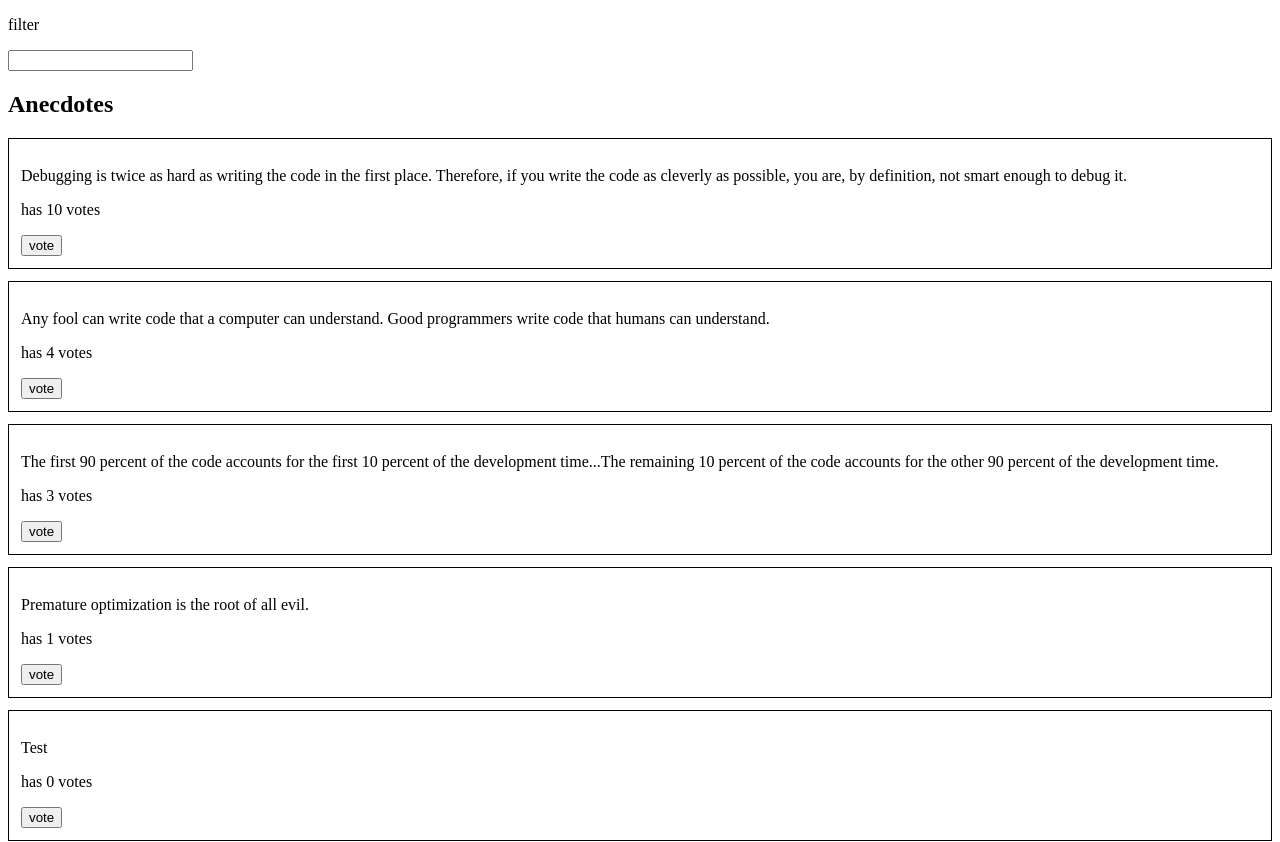
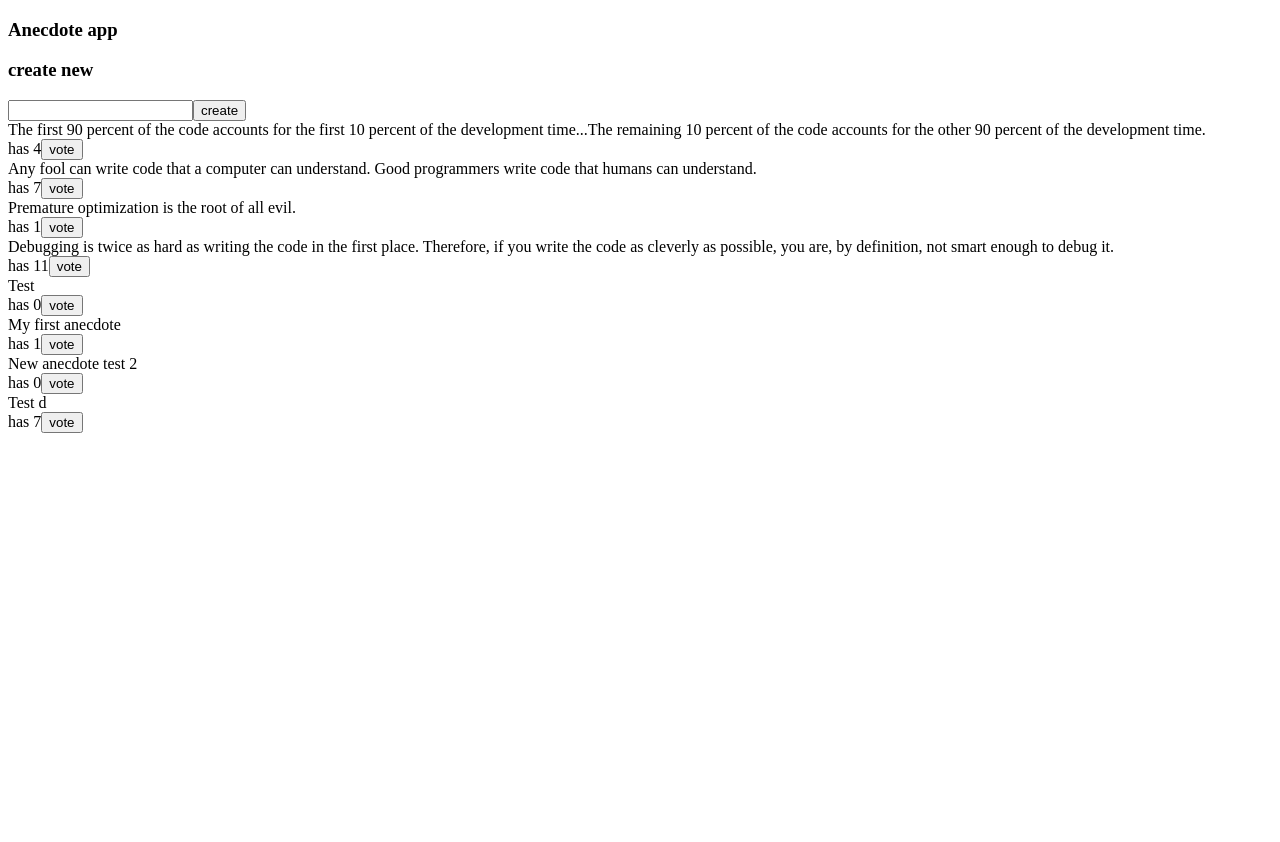
Before and after one commit to DagnaSchmidt/Full-Stack-Open-2023-part6, a React (Create React App) app: page / in a window 1280 px wide. Shown: the top 842 px of the page. After the commit the page ends 800 px from the top, so only its background shows below. Built offline with nearby package versions, Linux system fonts and the light colour scheme; data requests are answered from the project's data file.

Commit message:
part6 6.20 6.21 6.22

```diff
--- a/db.json
+++ b/db.json
@@ -3,12 +3,12 @@
     {
       "content": "The first 90 percent of the code accounts for the first 10 percent of the development time...The remaining 10 percent of the code accounts for the other 90 percent of the development time.",
       "id": "69581",
-      "votes": 3
+      "votes": 4
     },
     {
       "content": "Any fool can write code that a computer can understand. Good programmers write code that humans can understand.",
       "id": "36975",
-      "votes": 4
+      "votes": 7
     },
     {
       "content": "Premature optimization is the root of all evil.",
@@ -18,7 +18,7 @@
     {
       "content": "Debugging is twice as hard as writing the code in the first place. Therefore, if you write the code as cleverly as possible, you are, by definition, not smart enough to debug it.",
       "id": "98312",
-      "votes": 10
+      "votes": 11
     },
     {
       "content": "Test",
@@ -28,7 +28,17 @@
     {
       "content": "My first anecdote",
       "id": "320",
+      "votes": 1
+    },
+    {
+      "content": "New anecdote test 2",
+      "id": "74534",
       "votes": 0
+    },
+    {
+      "content": "Test d",
+      "id": "42627",
+      "votes": 7
     }
   ]
 }
--- a/package.json
+++ b/package.json
@@ -3,14 +3,15 @@
   "version": "0.1.0",
   "private": true,
   "dependencies": {
+    "@babel/plugin-proposal-private-property-in-object": "",
     "@reduxjs/toolkit": "^1.9.5",
     "@testing-library/jest-dom": "^5.16.5",
     "@testing-library/react": "^13.4.0",
     "@testing-library/user-event": "^13.5.0",
-    "@babel/plugin-proposal-private-property-in-object": "",
     "axios": "^1.4.0",
     "react": "^18.2.0",
     "react-dom": "^18.2.0",
+    "react-query": "^3.39.3",
     "react-redux": "^8.0.7",
     "react-scripts": "5.0.1",
     "redux": "^4.2.1",
@@ -22,7 +23,8 @@
     "build": "react-scripts build",
     "test": "react-scripts test",
     "eject": "react-scripts eject",
-    "server": "json-server -p3001 --watch db.json"
+    "server": "json-server -p3001 --watch db.json",
+    "server2": "node server"
   },
   "eslintConfig": {
     "extends": [
--- /dev/null
+++ b/src/anecdotes-v2/App.js
@@ -0,0 +1,51 @@
+import AnecdoteForm from './components/AnecdoteForm';
+import Notification from './components/Notification';
+import { useQuery, useMutation, useQueryClient } from 'react-query';
+import { getAnecdotes, updateVotes } from './requests';
+
+const App = () => {
+    const queryClient = useQueryClient();
+    const updateAnecdotesMutation = useMutation(updateVotes, {
+        onSuccess: () => {
+          queryClient.invalidateQueries('anecdotes')
+        },
+      });
+    const handleVote = (anecdote) => {
+        updateAnecdotesMutation.mutate({...anecdote, votes: anecdote.votes + 1});
+      }
+
+    const result = useQuery('anecdotes', getAnecdotes, {
+        fetchOnWindowsFocus: false
+    });
+    if(result.isLoading) {
+        return <div>loading data...</div>
+    }
+    if(result.isError) {
+        return <span>Error message</span>
+    }
+
+    const anecdotes = result.data;
+
+  return (
+    <div>
+      <h3>Anecdote app</h3>
+
+      <Notification />
+      <AnecdoteForm />
+
+      {anecdotes.map(anecdote =>
+        <div key={anecdote.id}>
+          <div>
+            {anecdote.content}
+          </div>
+          <div>
+            has {anecdote.votes}
+            <button onClick={() => handleVote(anecdote)}>vote</button>
+          </div>
+        </div>
+      )}
+    </div>
+  )
+}
+
+export default App;
--- /dev/null
+++ b/src/anecdotes-v2/components/AnecdoteForm.js
@@ -0,0 +1,33 @@
+import { useMutation, useQueryClient } from 'react-query'
+import { createNewAnecdote } from "../requests"
+
+const AnecdoteForm = () => {
+    const queryClient = useQueryClient();
+    const newNoteMutation = useMutation(createNewAnecdote, {
+        onSuccess: (newAnecdote) => {
+          const anecdotes = queryClient.getQueryData('anecdotes');
+          queryClient.setQueryData('anecdotes', anecdotes.concat(newAnecdote));
+        }
+    });
+    const getId = () => (100000 * Math.random()).toFixed(0);
+
+    const onCreate = (event) => {
+      event.preventDefault()
+      const content = event.target.anecdote.value
+      event.target.anecdote.value = ''
+      console.log('new anecdote');
+      newNoteMutation.mutate({ content: content, id: getId(), votes: 0 });
+  }
+
+    return (
+      <div>
+        <h3>create new</h3>
+        <form onSubmit={onCreate}>
+          <input name='anecdote' />
+          <button type="submit">create</button>
+        </form>
+      </div>
+    )
+  }
+
+  export default AnecdoteForm;
--- /dev/null
+++ b/src/anecdotes-v2/components/Notification.js
@@ -0,0 +1,18 @@
+const Notification = () => {
+    const style = {
+      border: 'solid',
+      padding: 10,
+      borderWidth: 1,
+      marginBottom: 5
+    }
+
+    if (true) return null
+
+    return (
+      <div style={style}>
+
+      </div>
+    )
+  }
+
+  export default Notification;
--- /dev/null
+++ b/src/anecdotes-v2/requests.js
@@ -0,0 +1,11 @@
+import axios from 'axios';
+const baseUrl = 'http://localhost:3001/anecdotes'
+
+export const getAnecdotes = () =>
+    axios.get(baseUrl).then(res => res.data);
+
+export const createNewAnecdote = newAnecdote =>
+    axios.post(baseUrl, newAnecdote).then(res => res.data);
+
+export const updateVotes = updatedAnecdote =>
+  axios.put(`${baseUrl}/${updatedAnecdote.id}`, updatedAnecdote).then(res => res.data);
--- a/src/index.js
+++ b/src/index.js
@@ -21,16 +21,30 @@ import ReactDOM from 'react-dom/client';
 
 
 //ANECDOTES
-import App from './anecdotes-redux/App';
-import { Provider } from 'react-redux';
-import { store } from './anecdotes-redux/store';
+// import App from './anecdotes-redux/App';
+// import { Provider } from 'react-redux';
+// import { store } from './anecdotes-redux/store';
 
-const root = ReactDOM.createRoot(document.getElementById('root'));
-console.log(store.getState());
+// const root = ReactDOM.createRoot(document.getElementById('root'));
+// console.log(store.getState());
 
-const renderApp = () => {root.render(
-    <Provider store={store}>
+// const renderApp = () => {root.render(
+//     <Provider store={store}>
+//         <App />
+//     </Provider>
+// )};
+// renderApp();
+
+
+
+//ANECDOTES V2
+import App from './anecdotes-v2/App';
+import { QueryClient, QueryClientProvider } from 'react-query';
+
+const queryClient = new QueryClient();
+
+ReactDOM.createRoot(document.getElementById('root')).render(
+    <QueryClientProvider client={queryClient}>
         <App />
-    </Provider>
-)};
-renderApp();
+    </QueryClientProvider>
+);
```
Also changed, not shown: server.js (added, +27 -0 lines), 1 other file (tests, documents, lock files or other folders).
